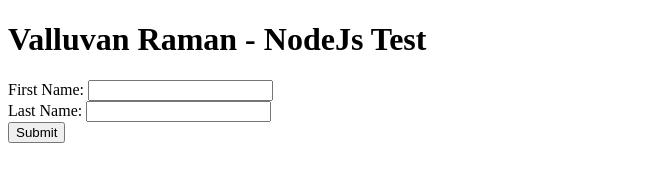
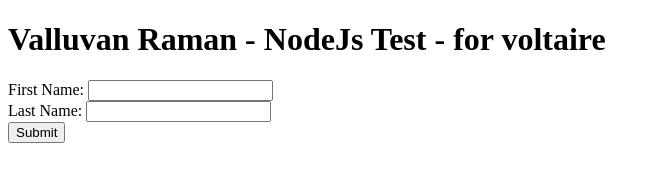
Before and after one commit to valluvanraman/hrms, a website: page index.html in a window 1280 px wide. Shown: the whole page, without its empty margins (0-660 px from the left). Drawn offline with Linux system fonts and the light colour scheme.

Commit message:
Update index.html

```diff
--- a/index.html
+++ b/index.html
@@ -7,7 +7,7 @@
 </head>
 <body>
 
-    <h1> Valluvan Raman - NodeJs Test </h1>
+    <h1> Valluvan Raman - NodeJs Test - for voltaire</h1>
     <form action="/submit-student-data" method="post">
         First Name: <input name="firstName" type="text" /> <br />
         Last Name: <input name="lastName" type="text" /> <br />
```
